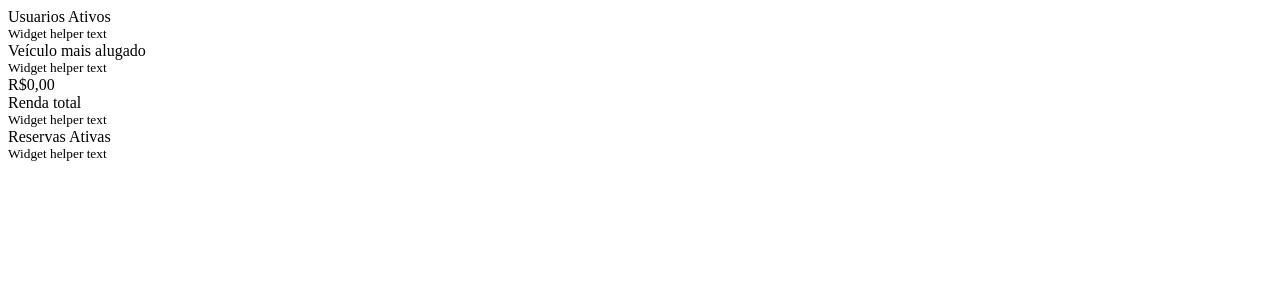
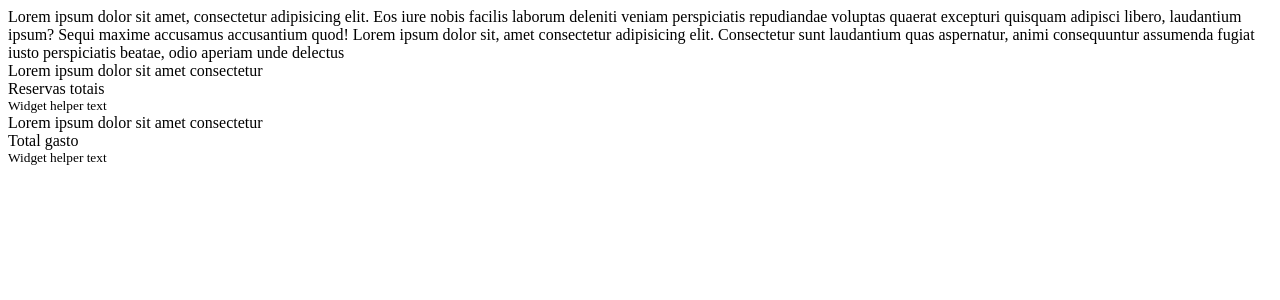
Before and after one commit to DudaCmps/PHP_projeto, a PHP site: page /includes/cards.php in a window 1280 px wide. Shown: the top 300 px of the page. Run offline with PHP 8.4, Linux system fonts and the light colour scheme; the template is opened without the code that fills it, so the values that code supplies are empty.

Commit message:
ajustes no front

```diff
--- a/includes/cards.php
+++ b/includes/cards.php
@@ -14,24 +14,32 @@
 
     <div class="row g-4 mb-4">
 
-            <div class="col-12 col-sm-6 col-xl-4 col-xxl-3">
-                <div class="card text-white bg-primary">
+            <div class="col-12 col-sm-6 col-xl-4 col-xxl-8 d-flex flex-column" >
+                <div class="card text-white bg-primary ">
                     <div class="card-body">
-                    <div class="fs-4 fw-semibold"><?=$totalUsuarios?></div>
-                    <div>Usuarios Ativos</div>
-                    <div class="progress progress-white progress-thin my-2">
-                        <div class="progress-bar" role="progressbar" style="width: 25%" aria-valuenow="25" aria-valuemin="0" aria-valuemax="100"></div>
-                    </div><small class="text-white text-opacity-75">Widget helper text</small>
+                    <div class="fs-4 fw-semibold pb-3">Lorem ipsum dolor sit amet, consectetur adipisicing elit. Eos iure nobis facilis laborum deleniti veniam perspiciatis repudiandae voluptas quaerat excepturi quisquam adipisci libero, laudantium ipsum? Sequi maxime accusamus accusantium quod! Lorem ipsum dolor sit, amet consectetur adipisicing elit. Consectetur sunt laudantium quas aspernatur, animi consequuntur assumenda fugiat iusto perspiciatis beatae, odio aperiam unde delectus</div>
+
+
                     </div>
                 </div>
             </div>
 
             <!-- /.col-->
-            <div class="col-12 col-sm-6 col-xl-4 col-xxl-3">
+            <div class="col-12 col-sm-6 col-xl-4 col-xxl-4">
                         <div class="card text-white bg-warning">
                           <div class="card-body">
-                            <div class="fs-4 fw-semibold"><?=$carro?></div>
-                            <div>Veículo mais alugado</div>
+                            <div class="fs-4 fw-semibold">Lorem ipsum dolor sit amet consectetur</div>
+                            <div>Reservas totais</div>
+                            <div class="progress progress-white progress-thin my-2">
+                              <div class="progress-bar" role="progressbar" style="width: 25%" aria-valuenow="25" aria-valuemin="0" aria-valuemax="100"></div>
+                            </div><small class="text-white text-opacity-75">Widget helper text</small>
+                          </div>
+                        </div>
+
+                        <div class="card text-white bg-danger mt-4">
+                          <div class="card-body">
+                            <div class="fs-4 fw-semibold">Lorem ipsum dolor sit amet consectetur </div>
+                            <div>Total gasto</div>
                             <div class="progress progress-white progress-thin my-2">
                               <div class="progress-bar" role="progressbar" style="width: 25%" aria-valuenow="25" aria-valuemin="0" aria-valuemax="100"></div>
                             </div><small class="text-white text-opacity-75">Widget helper text</small>
@@ -39,29 +47,7 @@
                         </div>
                       </div>
             <!-- /.col-->
-            <div class="col-12 col-sm-6 col-xl-4 col-xxl-3">
-                        <div class="card text-white bg-danger">
-                          <div class="card-body">
-                            <div class="fs-4 fw-semibold"><?='R$' . number_format($totalAluguel, 2, ",", ".")?></div>
-                            <div>Renda total</div>
-                            <div class="progress progress-white progress-thin my-2">
-                              <div class="progress-bar" role="progressbar" style="width: 25%" aria-valuenow="25" aria-valuemin="0" aria-valuemax="100"></div>
-                            </div><small class="text-white text-opacity-75">Widget helper text</small>
-                          </div>
-                        </div>
-                      </div>
-            <!-- /.col-->
-            <div class="col-12 col-sm-6 col-xl-4 col-xxl-3">
-                        <div class="card text-white bg-info">
-                          <div class="card-body">
-                            <div class="fs-4 fw-semibold"><?=$totalReservas?></div>
-                            <div>Reservas Ativas</div>
-                            <div class="progress progress-white progress-thin my-2">
-                              <div class="progress-bar" role="progressbar" style="width: 25%" aria-valuenow="25" aria-valuemin="0" aria-valuemax="100"></div>
-                            </div><small class="text-white text-opacity-75">Widget helper text</small>
-                          </div>
-                        </div>
-            </div>
+
 
     </div>
 
```
Also changed, not shown: includes/navbarCliente.php (+36 -14 lines), mulherCafe.png (added).
